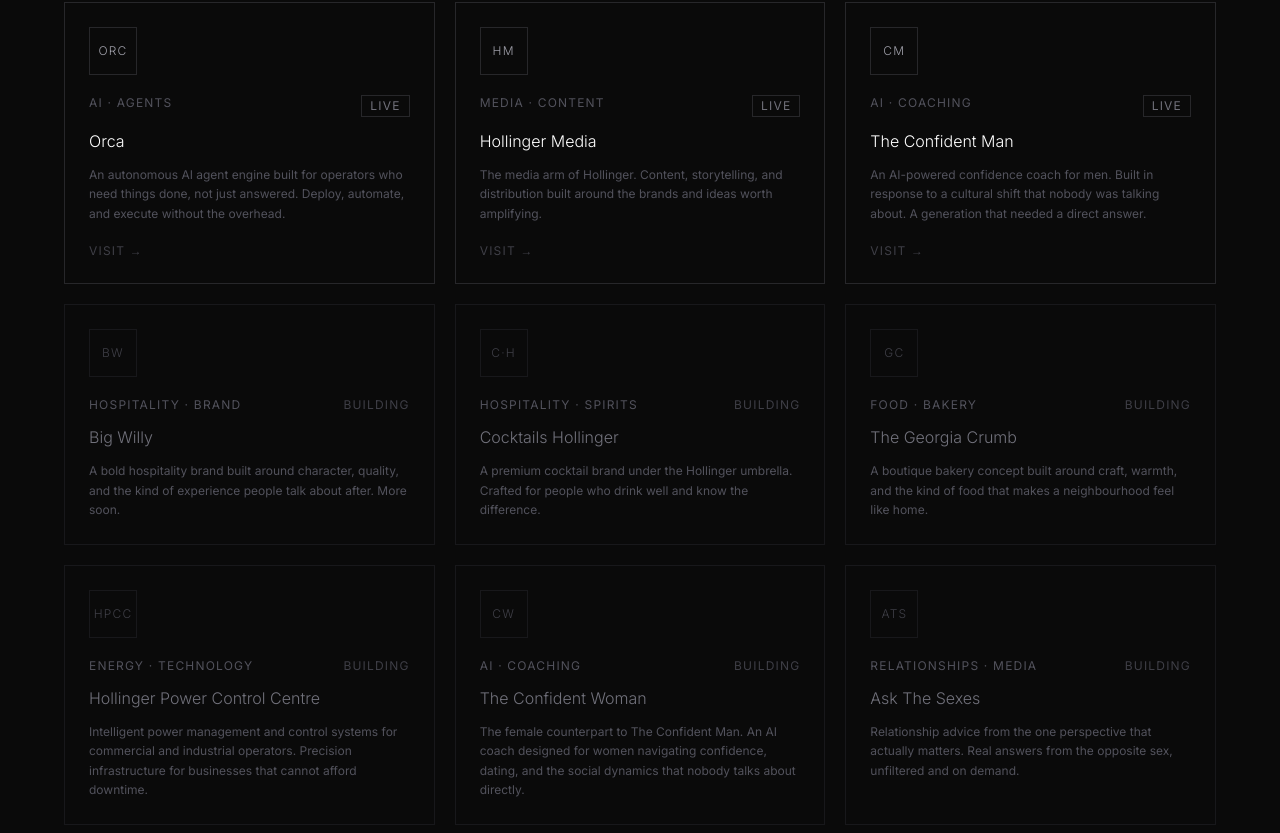
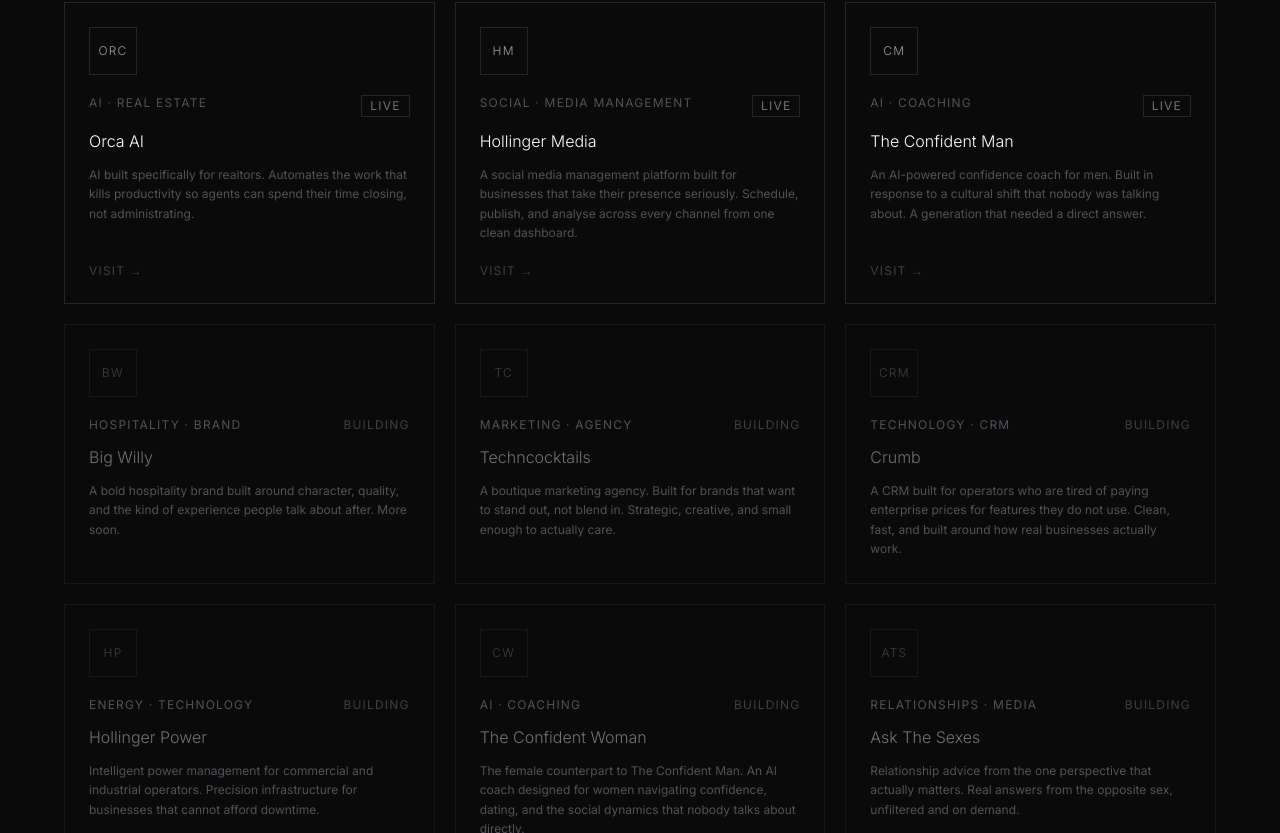
Before and after one commit to justinarstrange-commits/Justin-strange-site, a Next.js app: page / in a window 1280 px wide. Shown: the part 3027-3860 px from the top of the page. Built offline with nearby package versions, Linux system fonts and the light colour scheme; no server answers.

Commit message:
Rename and correct three portfolio ventures
Cocktails Hollinger → Techncocktails (boutique marketing agency)
The Georgia Crumb → Crumb (CRM platform)
Hollinger Power Control Centre → Hollinger Power (power company)

Co-Authored-By: Claude Sonnet 4.6 <noreply@anthropic.com>

```diff
--- a/app/page.tsx
+++ b/app/page.tsx
@@ -21,27 +21,27 @@ const VENTURES = [
     live: true,
   },
   {
-    name: "Hugo",
+    name: "Hugo AI",
     initials: "HGO",
     url: "https://hugo-ai.online",
-    category: "AI · Real Estate",
-    description: "An AI-powered real estate intelligence platform. Built for agents and buyers who want an edge — faster decisions, smarter searches, better outcomes.",
+    category: "AI · Technology",
+    description: "An applied AI platform built to solve real operational problems. Fast deployment, practical outcomes, no theoretical fluff.",
     live: true,
   },
   {
-    name: "Orca",
+    name: "Orca AI",
     initials: "ORC",
     url: "https://orca-ai.online",
-    category: "AI · Agents",
-    description: "An autonomous AI agent engine built for operators who need things done, not just answered. Deploy, automate, and execute without the overhead.",
+    category: "AI · Real Estate",
+    description: "AI built specifically for realtors. Automates the work that kills productivity so agents can spend their time closing, not administrating.",
     live: true,
   },
   {
     name: "Hollinger Media",
     initials: "HM",
     url: "https://hollingermedia.site",
-    category: "Media · Content",
-    description: "The media arm of Hollinger. Content, storytelling, and distribution built around the brands and ideas worth amplifying.",
+    category: "Social · Media Management",
+    description: "A social media management platform built for businesses that take their presence seriously. Schedule, publish, and analyse across every channel from one clean dashboard.",
     live: true,
   },
   {
@@ -62,27 +62,27 @@ const VENTURES = [
     live: false,
   },
   {
-    name: "Cocktails Hollinger",
-    initials: "C·H",
+    name: "Techncocktails",
+    initials: "TC",
     url: "#",
-    category: "Hospitality · Spirits",
-    description: "A premium cocktail brand under the Hollinger umbrella. Crafted for people who drink well and know the difference.",
+    category: "Marketing · Agency",
+    description: "A boutique marketing agency. Built for brands that want to stand out, not blend in. Strategic, creative, and small enough to actually care.",
     live: false,
   },
   {
-    name: "The Georgia Crumb",
-    initials: "GC",
+    name: "Crumb",
+    initials: "CRM",
     url: "#",
-    category: "Food · Bakery",
-    description: "A boutique bakery concept built around craft, warmth, and the kind of food that makes a neighbourhood feel like home.",
+    category: "Technology · CRM",
+    description: "A CRM built for operators who are tired of paying enterprise prices for features they do not use. Clean, fast, and built around how real businesses actually work.",
     live: false,
   },
   {
-    name: "Hollinger Power Control Centre",
-    initials: "HPCC",
+    name: "Hollinger Power",
+    initials: "HP",
     url: "#",
     category: "Energy · Technology",
-    description: "Intelligent power management and control systems for commercial and industrial operators. Precision infrastructure for businesses that cannot afford downtime.",
+    description: "Intelligent power management for commercial and industrial operators. Precision infrastructure for businesses that cannot afford downtime.",
     live: false,
   },
   {
```
